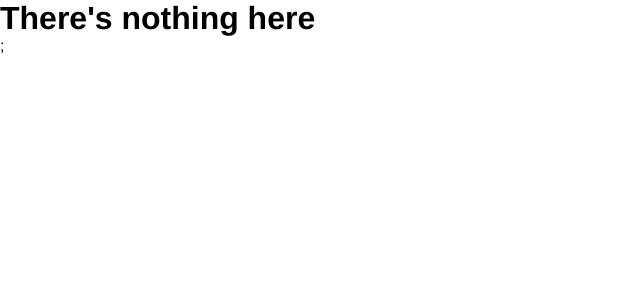
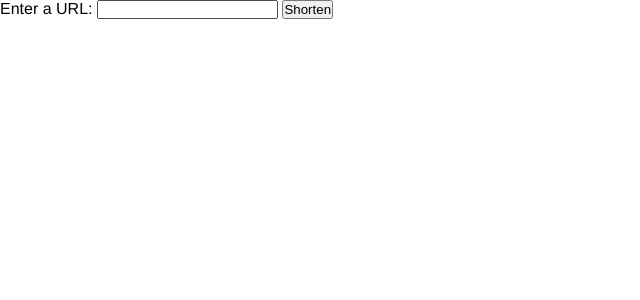
Before and after one commit to hedgehog125/URL-Shortener, a React (Vite) app in the folder frontend/: page / in a window 1280 px wide. Shown: the top 300 px of the page, without its empty margins (0-640 px from the left). Built offline with nearby package versions, Linux system fonts and the light colour scheme.

Commit message:
Add shortening page

```diff
--- a/frontend/index.html
+++ b/frontend/index.html
@@ -1,10 +1,10 @@
-<!DOCTYPE html>
+<!doctype html>
 <html lang="en">
 	<head>
 		<meta charset="UTF-8" />
 		<link rel="icon" type="image/svg+xml" href="/vite.svg" />
 		<meta name="viewport" content="width=device-width, initial-scale=1.0" />
-    <title>Vite + React + TS</title>
+		<title>URL Shortener</title>
 	</head>
 	<body>
 		<div id="root"></div>
--- a/frontend/package.json
+++ b/frontend/package.json
@@ -18,6 +18,7 @@
 		"redux": "^5.0.1"
 	},
 	"devDependencies": {
+		"@trivago/prettier-plugin-sort-imports": "^4.3.0",
 		"@types/react": "^18.2.66",
 		"@types/react-dom": "^18.2.22",
 		"@typescript-eslint/eslint-plugin": "^7.2.0",
--- a/frontend/src/App.tsx
+++ b/frontend/src/App.tsx
@@ -23,7 +23,7 @@ const router = createBrowserRouter(
 function App() {
 	return (
 		<Provider store={store}>
-			<RouterProvider router={router} />;
+			<RouterProvider router={router} />
 		</Provider>
 	);
 }
--- a/frontend/src/pages/Index/Index.tsx
+++ b/frontend/src/pages/Index/Index.tsx
@@ -1,3 +1,62 @@
+import type { FormEvent } from "react";
+import { useState } from "react";
+
 export default function Index(): JSX.Element {
-	return <h1>There's nothing here</h1>;
+	const [urlInput, setUrlInput] = useState("");
+	const [loading, setLoading] = useState(false);
+	const [errored, setErrored] = useState(false);
+	const [shortenedUrl, setShortenedUrl] = useState<string | null>(null);
+
+	return (
+		<div>
+			<form onSubmit={handleSubmit}>
+				<label>
+					Enter a URL:{" "}
+					<input
+						type="text"
+						value={urlInput}
+						onChange={(e) => setUrlInput(e.target.value)}
+					/>
+				</label>{" "}
+				<button type="submit" disabled={loading}>
+					Shorten
+				</button>
+			</form>
+			{(errored || shortenedUrl != null) &&
+				(shortenedUrl == null ? (
+					<p>An error occurred</p>
+				) : (
+					<p>
+						Your shortened URL is{" "}
+						<a href={shortenedUrl}>{shortenedUrl}</a>
+					</p>
+				))}
+		</div>
+	);
+
+	async function handleSubmit(e: FormEvent) {
+		e.preventDefault();
+		setLoading(true);
+
+		let urlId: string;
+		try {
+			const res = await fetch(
+				import.meta.env.VITE_API_URL + "v1/short-url",
+				{
+					method: "POST",
+					headers: { "Content-Type": "application/json" },
+					body: JSON.stringify({ url: urlInput }),
+				},
+			);
+			urlId = (await res.json()).id;
+		} catch {
+			setLoading(false);
+			setErrored(true);
+			return;
+		}
+
+		setErrored(false);
+		setLoading(false);
+		setShortenedUrl(location.href + urlId);
+	}
 }
--- a/frontend/src/store.ts
+++ b/frontend/src/store.ts
@@ -1,6 +1,14 @@
-import { combineReducers, configureStore } from "@reduxjs/toolkit";
+import {
+	combineReducers,
+	configureStore,
+	type Reducer,
+} from "@reduxjs/toolkit";
+
+const exampleReducer = ((_initial = null, _action) => null) satisfies Reducer;
 
 const store = configureStore({
-	reducer: combineReducers({}),
+	reducer: combineReducers({
+		example: exampleReducer,
+	}),
 });
 export default store;
```
Also changed, not shown: 1 other file (tests, documents, lock files or other folders). Lines whose indentation alone changed are shown as unchanged.
